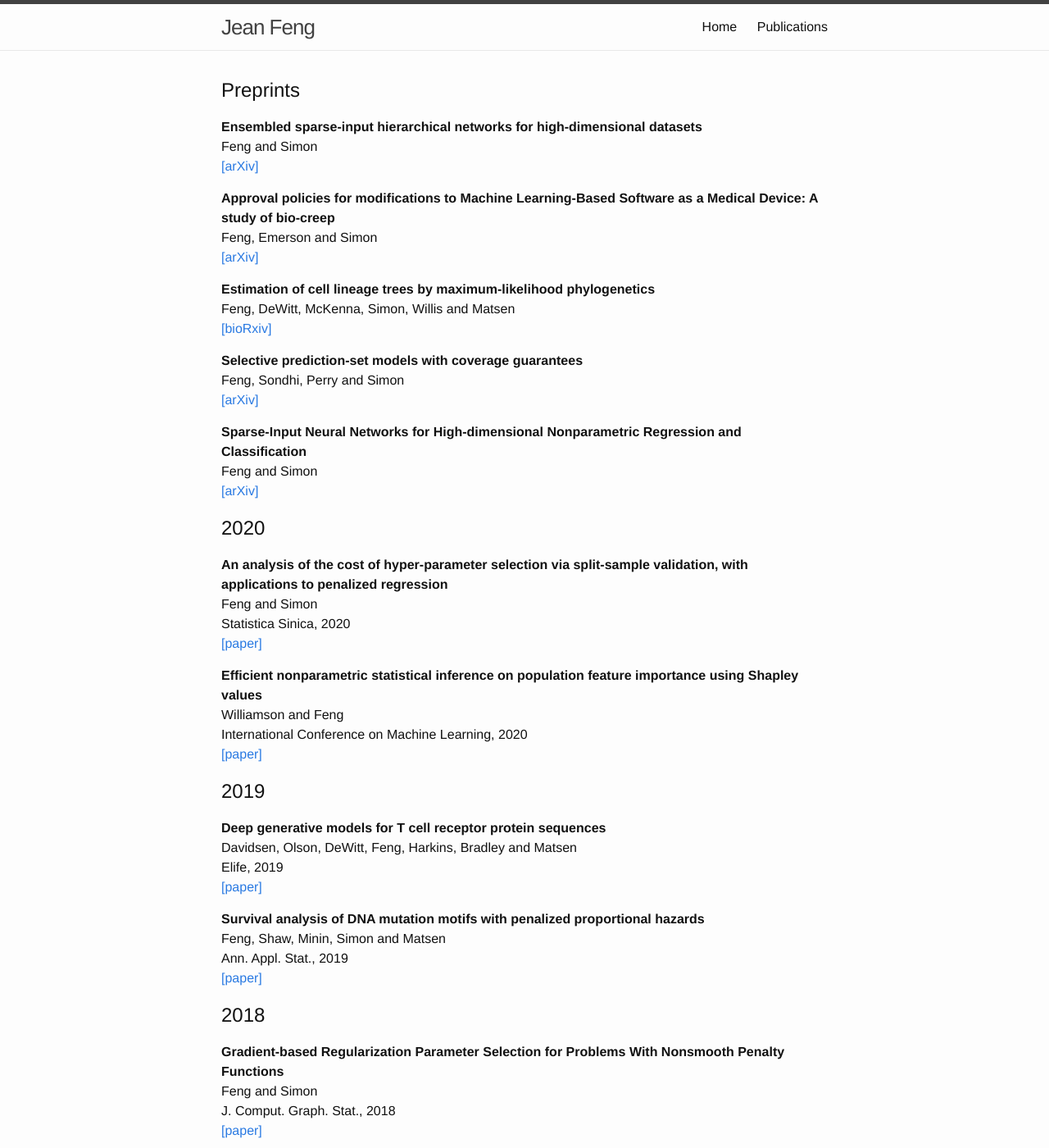
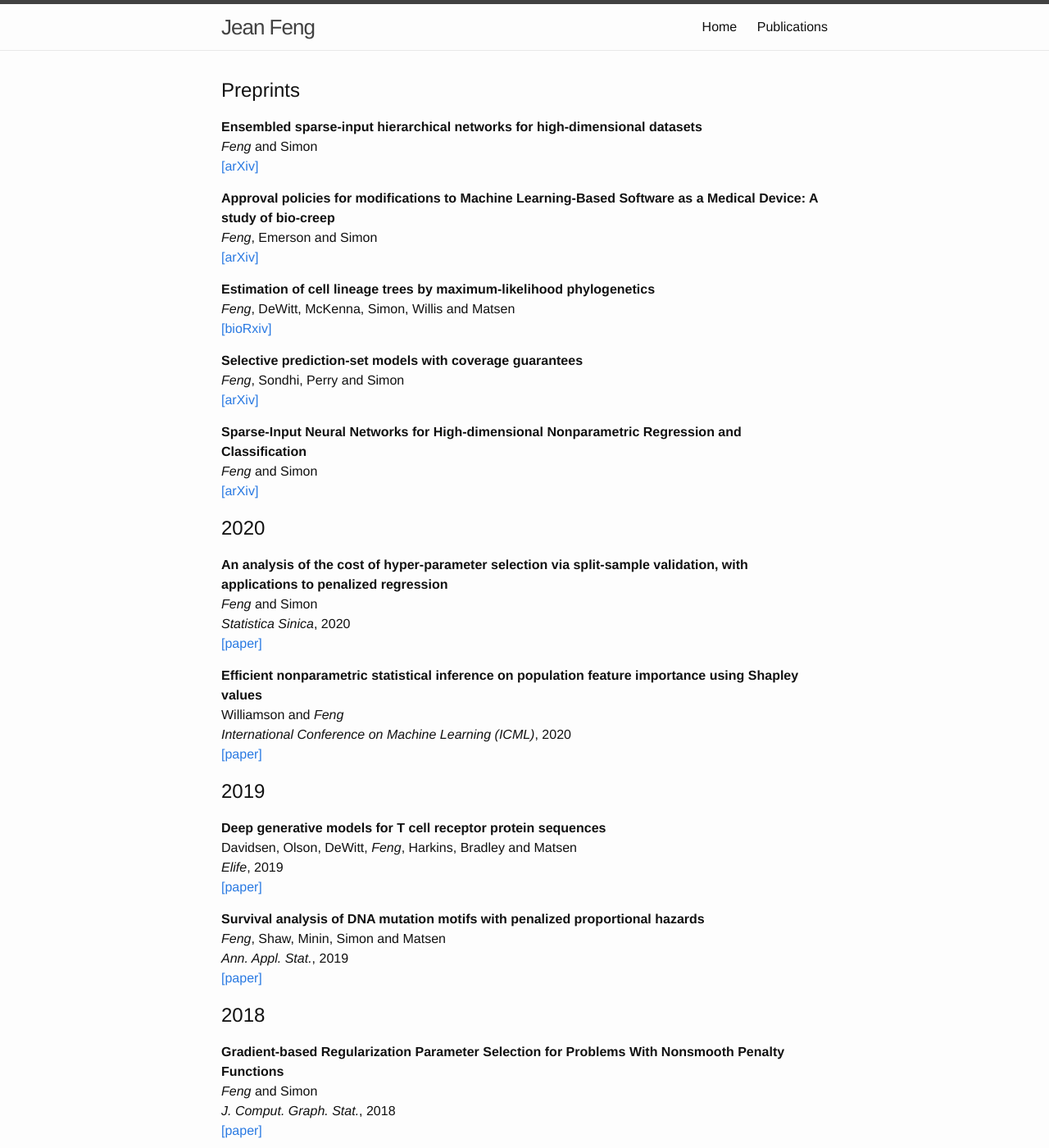
Before and after one commit to jjfeng/jjfeng.github.io, a Jekyll site: the page built from publications.md, in a window 1280 px wide and 1400 px high. Shown: the whole window at 82% size. Built offline with Jekyll 4.4.1, drawn with Linux system fonts in a browser that asks for light colours; some of the changed lines change nothing that is shown; some of the changed text lies outside the part shown.

Commit message:
update pubs

```diff
--- a/publications.md
+++ b/publications.md
@@ -5,54 +5,54 @@ title: Publications
 
 ## Preprints
 **Ensembled sparse-input hierarchical networks for high-dimensional datasets**<br />
-Feng and Simon<br />
+*Feng* and Simon<br />
 [\[arXiv\]](http://arxiv.org/abs/2005.04834)
 
 **Approval policies for modifications to Machine Learning-Based Software as a Medical Device: A study of bio-creep**<br />
-Feng, Emerson and Simon<br />
+*Feng*, Emerson and Simon<br />
 [\[arXiv\]](http://arxiv.org/abs/1912.12413)
 
 **Estimation of cell lineage trees by maximum-likelihood phylogenetics**<br />
-Feng, DeWitt, McKenna, Simon, Willis and Matsen<br />
+*Feng*, DeWitt, McKenna, Simon, Willis and Matsen<br />
 [\[bioRxiv\]](https://www.biorxiv.org/content/10.1101/595215v1.full)
 
 **Selective prediction-set models with coverage guarantees**<br />
-Feng, Sondhi, Perry and Simon<br />
+*Feng*, Sondhi, Perry and Simon<br />
 [\[arXiv\]](http://arxiv.org/abs/1906.05473)
 
 **Sparse-Input Neural Networks for High-dimensional Nonparametric Regression and Classification**<br />
-Feng and Simon<br />
+*Feng* and Simon<br />
 [\[arXiv\]](http://arxiv.org/abs/1711.07592)
 
 ## 2020
 **An analysis of the cost of hyper-parameter selection via split-sample validation, with applications to penalized regression**<br />
-Feng and Simon<br />
-Statistica Sinica, 2020<br />
+*Feng* and Simon<br />
+*Statistica Sinica*, 2020<br />
 [\[paper\]](http://www3.stat.sinica.edu.tw/ss_newpaper/SS-2017-0310_na.pdf)
 
 **Efficient nonparametric statistical inference on population feature importance using Shapley values**<br />
-Williamson and Feng<br />
-International Conference on Machine Learning, 2020<br />
+Williamson and *Feng*<br />
+*International Conference on Machine Learning (ICML)*, 2020<br />
 [\[paper\]](https://proceedings.icml.cc/static/paper_files/icml/2020/3042-Paper.pdf)
 
 ## 2019
 **Deep generative models for T cell receptor protein sequences**<br />
-Davidsen, Olson, DeWitt, Feng, Harkins, Bradley and Matsen<br />
-Elife, 2019<br />
+Davidsen, Olson, DeWitt, *Feng*, Harkins, Bradley and Matsen<br />
+*Elife*, 2019<br />
 [\[paper\]](http://dx.doi.org/10.7554/eLife.46935)
 
 **Survival analysis of DNA mutation motifs with penalized proportional hazards**<br />
-Feng, Shaw, Minin, Simon and Matsen<br />
-Ann. Appl. Stat., 2019<br />
+*Feng*, Shaw, Minin, Simon and Matsen<br />
+*Ann. Appl. Stat.*, 2019<br />
 [\[paper\]](https://projecteuclid.org/euclid.aoas/1560758446)
 
 ## 2018
 **Gradient-based Regularization Parameter Selection for Problems With Nonsmooth Penalty Functions**<br />
-Feng and Simon<br />
-J. Comput. Graph. Stat., 2018<br />
+*Feng* and Simon<br />
+*J. Comput. Graph. Stat.*, 2018<br />
 [\[paper\]](https://doi.org/10.1080/10618600.2017.1390470)
 
 **Nonparametric variable importance using an augmented neural network with multi-task learning**<br />
-Feng, Williamson, Simon and Carone<br />
-ICML, 2018<br />
+*Feng*, Williamson, Simon and Carone<br />
+*International Conference on Machine Learning (ICML)*, 2018<br />
 [\[paper\]](http://proceedings.mlr.press/v80/feng18a.html)
```
